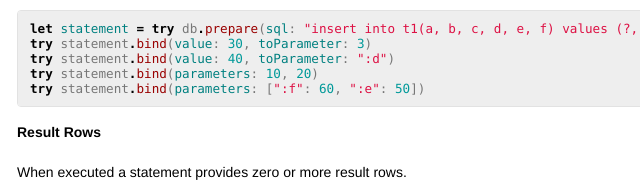
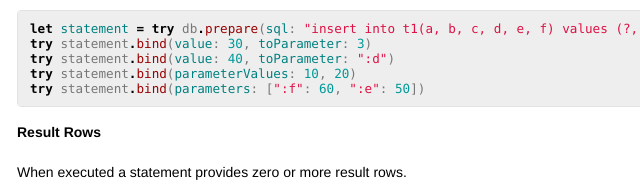
Before and after one commit to feistydog/FeistyDB, a plain HTML site: page Classes/Statement.html in a window 1280 px wide. Shown: the part 512-708 px from the top of the page, 405-1045 px from the left. Drawn offline with Linux system fonts and the light colour scheme.

Commit message:
Fixed documentation error for Statement parameter binding

```diff
--- a/Classes/Statement.html
+++ b/Classes/Statement.html
@@ -208,7 +208,7 @@
 <pre class="highlight swift"><code><span class="k">let</span> <span class="nv">statement</span> <span class="o">=</span> <span class="k">try</span> <span class="n">db</span><span class="o">.</span><span class="nf">prepare</span><span class="p">(</span><span class="nv">sql</span><span class="p">:</span> <span class="s">"insert into t1(a, b, c, d, e, f) values (?, ?, ?, :d, :e, :f);"</span><span class="p">)</span>
 <span class="k">try</span> <span class="n">statement</span><span class="o">.</span><span class="nf">bind</span><span class="p">(</span><span class="nv">value</span><span class="p">:</span> <span class="mi">30</span><span class="p">,</span> <span class="nv">toParameter</span><span class="p">:</span> <span class="mi">3</span><span class="p">)</span>
 <span class="k">try</span> <span class="n">statement</span><span class="o">.</span><span class="nf">bind</span><span class="p">(</span><span class="nv">value</span><span class="p">:</span> <span class="mi">40</span><span class="p">,</span> <span class="nv">toParameter</span><span class="p">:</span> <span class="s">":d"</span><span class="p">)</span>
-<span class="k">try</span> <span class="n">statement</span><span class="o">.</span><span class="nf">bind</span><span class="p">(</span><span class="nv">parameters</span><span class="p">:</span> <span class="mi">10</span><span class="p">,</span> <span class="mi">20</span><span class="p">)</span>
+<span class="k">try</span> <span class="n">statement</span><span class="o">.</span><span class="nf">bind</span><span class="p">(</span><span class="nv">parameterValues</span><span class="p">:</span> <span class="mi">10</span><span class="p">,</span> <span class="mi">20</span><span class="p">)</span>
 <span class="k">try</span> <span class="n">statement</span><span class="o">.</span><span class="nf">bind</span><span class="p">(</span><span class="nv">parameters</span><span class="p">:</span> <span class="p">[</span><span class="s">":f"</span><span class="p">:</span> <span class="mi">60</span><span class="p">,</span> <span class="s">":e"</span><span class="p">:</span> <span class="mi">50</span><span class="p">])</span>
 </code></pre>
 
```
Also changed, not shown: Core.html (+1 -1 lines), docsets/FeistyDB.docset/Contents/Resources/Documents/Classes/Statement.html (+1 -1 lines), docsets/FeistyDB.docset/Contents/Resources/Documents/Core.html (+1 -1 lines), 1 other file.
